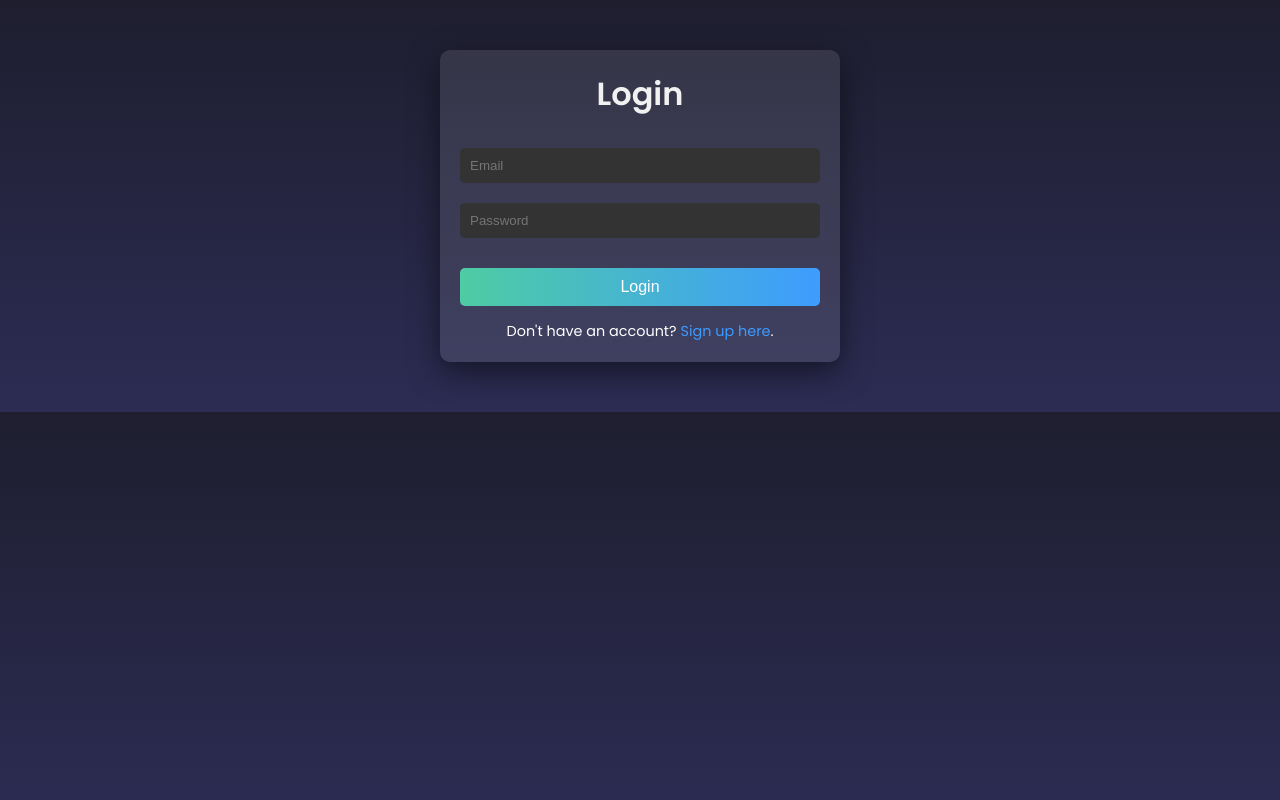
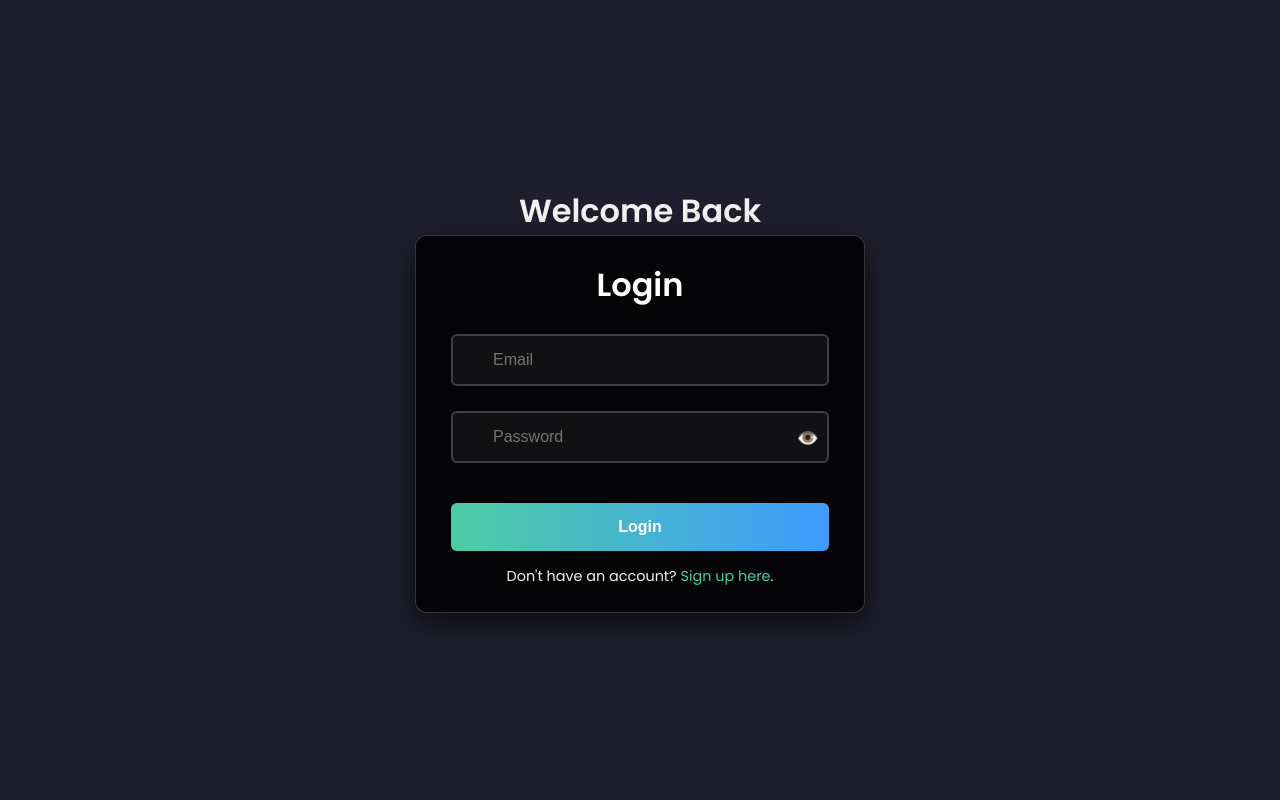
Before and after one commit to maryeete/Senior-Project, a Flask app: page /login in a window 1280 px wide. Run offline with Flask 3, Linux system fonts and the light colour scheme.

Commit message:
Updated index.html with dark mode and aesthetic theme; added new CSS and JavaScript files

```diff
--- a/app/static/css/login.css
+++ b/app/static/css/login.css
@@ -8,46 +8,35 @@
 /* Fonts and Body Styling */
 body {
     font-family: 'Poppins', sans-serif;
-    background: linear-gradient(to bottom, #1e1e2f, #2c2c54);
-    color: #fff;
-    overflow: hidden;
-    position: relative;
+    background: linear-gradient(to bottom, #1e1e2f, #1e1e2f); /* Single solid gradient */
+    color: #f1f1f1;
+    display: flex;
+    flex-direction: column;
+    align-items: center;
+    justify-content: center;
+    min-height: 100vh;
 }
 
-/* Background Heading Animation */
-.background {
-    position: absolute;
-    top: 50%;
-    left: 50%;
-    transform: translate(-50%, -50%);
-    z-index: -1;
-    overflow: hidden;
-    width: 100%;
-    height: 100vh;
-}
-
-.animated-heading {
-    font-size: 5rem;
-    font-weight: 600;
-    text-transform: uppercase;
+/* Welcome Heading */
+.heading {
+    font-size: 2.5rem;
+    font-weight: 700;
+    margin-bottom: 30px;
+    color: #ffffff;
+    text-shadow: 0 2px 4px rgba(0, 0, 0, 0.4);
     text-align: center;
-    color: rgba(255, 255, 255, 0.1);
-    animation: move 10s linear infinite;
-}
-
-@keyframes move {
-    0% { transform: translateX(-100%); }
-    100% { transform: translateX(100%); }
 }
 
 /* Form Container */
 .container {
-    max-width: 400px;
-    margin: 50px auto;
-    padding: 20px;
-    background: rgba(255, 255, 255, 0.1);
-    border-radius: 10px;
-    box-shadow: 0 10px 30px rgba(0, 0, 0, 0.5);
+    max-width: 450px; /* Increased width for a bigger form */
+    width: 90%;
+    padding: 25px 35px;
+    background: rgba(0, 0, 0, 0.85);
+    border-radius: 12px;
+    box-shadow: 0 10px 30px rgba(0, 0, 0, 0.6);
+    backdrop-filter: blur(6px);
+    border: 1px solid rgba(255, 255, 255, 0.2);
 }
 
 /* Form Title */
@@ -55,54 +44,50 @@
     text-align: center;
     font-size: 2rem;
     margin-bottom: 20px;
-    color: #f1f1f1;
+    color: #ffffff;
+    text-shadow: 0 2px 4px rgba(0, 0, 0, 0.4);
 }
 
-/* Form Inputs */
+/* Form Group and Inputs */
+.form-group {
+    margin-bottom: 15px;
+}
+
 .form-group input {
     width: 100%;
-    padding: 10px;
-    margin: 10px 0;
-    border: none;
-    border-radius: 5px;
-    background: #333;
-    color: #fff;
+    padding: 15px; /* Increased padding for better usability */
+    margin: 5px 0;
+    border: 1px solid rgba(255, 255, 255, 0.3);
+    border-radius: 6px;
+    background: rgba(255, 255, 255, 0.1);
+    color: #ffffff;
+    font-size: 1rem;
+    outline: none;
+    transition: border-color 0.3s ease;
+}
+
+.form-group input:focus {
+    border-color: #4ecca3;
 }
 
 /* Button Styling */
 .btn {
     width: 100%;
-    padding: 10px;
+    padding: 15px; /* Increased padding for a larger button */
     margin-top: 20px;
     background: linear-gradient(90deg, #4ecca3, #3e9cff);
     border: none;
-    border-radius: 5px;
-    color: #fff;
+    border-radius: 6px;
+    color: #ffffff;
     font-size: 1rem;
     cursor: pointer;
+    font-weight: 600;
     transition: all 0.3s ease;
 }
 
 .btn:hover {
     background: linear-gradient(90deg, #3e9cff, #4ecca3);
     transform: scale(1.05);
-}
-
-/* Flash Messages */
-.alert {
-    padding: 10px;
-    margin-bottom: 10px;
-    border-radius: 5px;
-}
-
-.alert.error {
-    background: #ff4d4d;
-    color: #fff;
-}
-
-.alert.success {
-    background: #4dff88;
-    color: #fff;
 }
 
 /* Redirect Link */
@@ -113,30 +98,57 @@
 }
 
 .redirect a {
-    color: #3e9cff;
+    color: #4ecca3;
     text-decoration: none;
+    font-weight: 500;
 }
 
 .redirect a:hover {
     text-decoration: underline;
+    color: #3e9cff;
 }
-/* Ripple Effect */
-.btn {
+/* Form Group Enhancements */
+.form-group input {
     position: relative;
-    overflow: hidden;
+    padding: 15px;
+    border: 2px solid rgba(255, 255, 255, 0.2);
+    background: rgba(255, 255, 255, 0.05);
+    transition: border-color 0.3s, background-color 0.3s;
 }
 
-.btn .ripple {
-    position: absolute;
-    background: rgba(255, 255, 255, 0.6);
-    border-radius: 50%;
-    transform: scale(0);
-    animation: ripple-animation 0.6s linear;
+.form-group input:focus {
+    border-color: #4ecca3;
+    background: rgba(255, 255, 255, 0.1);
+    box-shadow: 0 0 8px rgba(78, 204, 163, 0.6);
 }
 
-@keyframes ripple-animation {
-    to {
-        transform: scale(4);
-        opacity: 0;
-    }
+/* Button Enhancements */
+.btn:hover {
+    background: linear-gradient(90deg, #4ecca3, #00c6ff);
+    transform: scale(1.1);
+    box-shadow: 0 5px 15px rgba(78, 204, 163, 0.5);
 }
+
+/* Gradient Border on Focus */
+.form-group input:focus::placeholder {
+    color: rgba(255, 255, 255, 0.5);
+}
+
+/* Add Icons Inside Inputs (Optional) */
+.form-group {
+    position: relative;
+}
+
+.form-group input {
+    padding-left: 40px; /* Space for icon */
+}
+
+.form-group::before {
+    content: attr(data-icon);
+    position: absolute;
+    left: 10px;
+    top: 50%;
+    transform: translateY(-50%);
+    font-size: 1.2rem;
+    color: rgba(255, 255, 255, 0.5);
+}
--- a/app/static/js/login.js
+++ b/app/static/js/login.js
@@ -7,6 +7,14 @@
             setTimeout(() => alert.remove(), 500); // Removes the alert after fading out
         }, 5000);
     });
+
+    // Password visibility toggle
+    const passwordInput = document.getElementById("password");
+    const togglePassword = document.getElementById("toggle-password");
+    togglePassword.addEventListener("click", () => {
+        const type = passwordInput.getAttribute("type") === "password" ? "text" : "password";
+        passwordInput.setAttribute("type", type);
+        togglePassword.textContent = type === "password" ? "🙈" : "🙈👁️";
     });
 
     // Ripple effect for the submit button
@@ -28,3 +36,4 @@
             ripple.remove();
         }, 600);
     });
+});
--- a/app/templates/login.html
+++ b/app/templates/login.html
@@ -26,13 +26,14 @@
             <div class="form-group">
                 <input type="email" id="email" name="email" placeholder="Email" required>
             </div>
-            <div class="form-group">
+            <div class="form-group" style="position: relative;">
                 <input type="password" id="password" name="password" placeholder="Password" required>
+                <span id="toggle-password" style="position: absolute; right: 10px; top: 50%; transform: translateY(-50%); cursor: pointer; font-size: 18px;">👁️</span>
             </div>
             <button type="submit" class="btn">Login</button>
         </form>
         <p class="redirect">Don't have an account? <a href="{{ url_for('auth.signup') }}">Sign up here</a>.</p>
     </div>
-    <script src="{{ url_for('static', filename='js/login.js') }}"></script></body>
+    <script src="{{ url_for('static', filename='js/login.js') }}"></script>
 </body>
 </html>
```
Also changed, not shown: app/static/css/analyze_video.css (added, +61 -0 lines), app/static/css/index.css (+112 -99 lines), app/static/css/signup.css (+94 -62 lines), app/static/js/analyze_video.js (added, +16 -0 lines), app/static/js/index.js (added, +13 -0 lines), app/static/js/signup.js (+43 -0 lines). Lines whose indentation alone changed are shown as unchanged.
